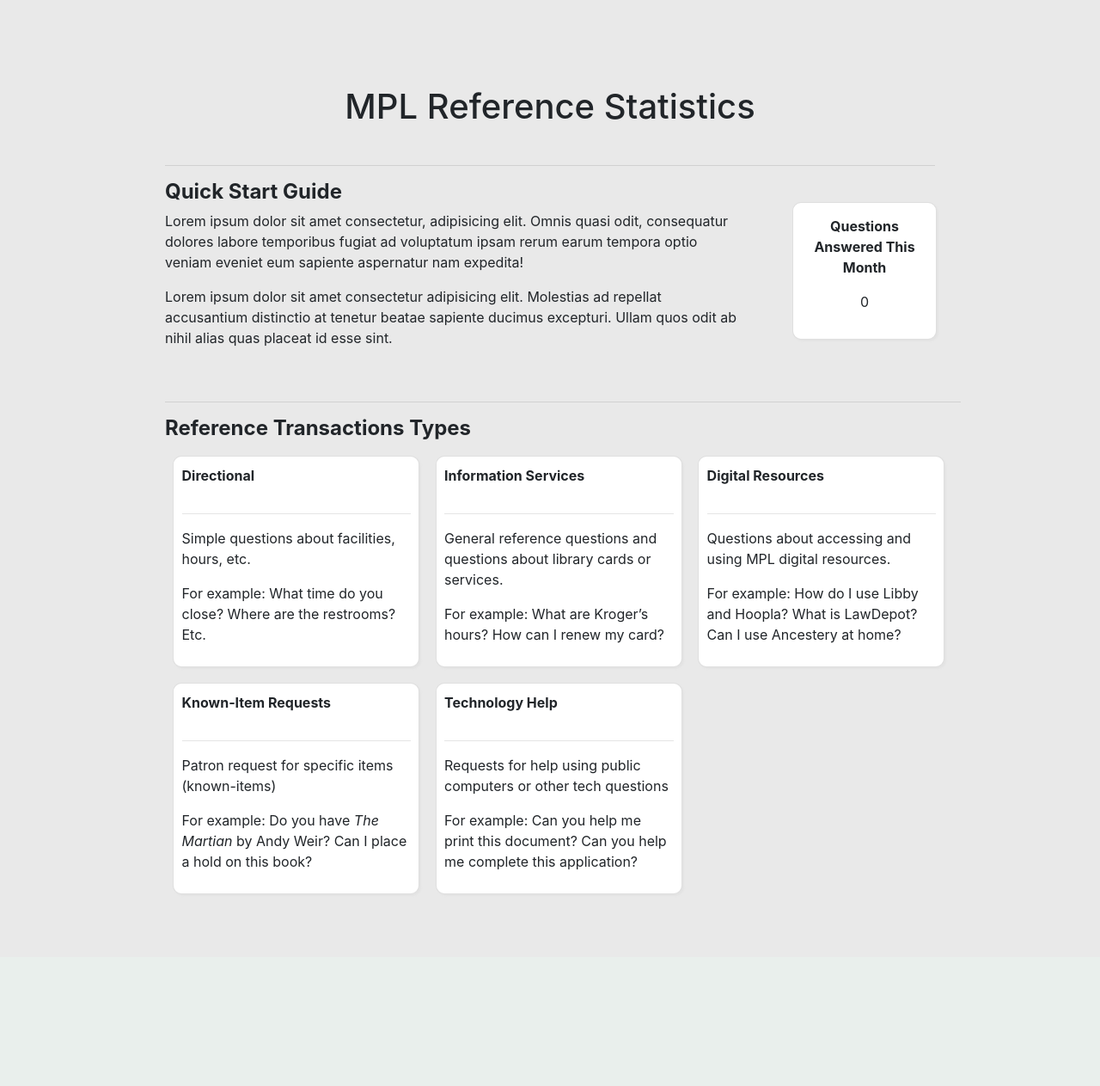
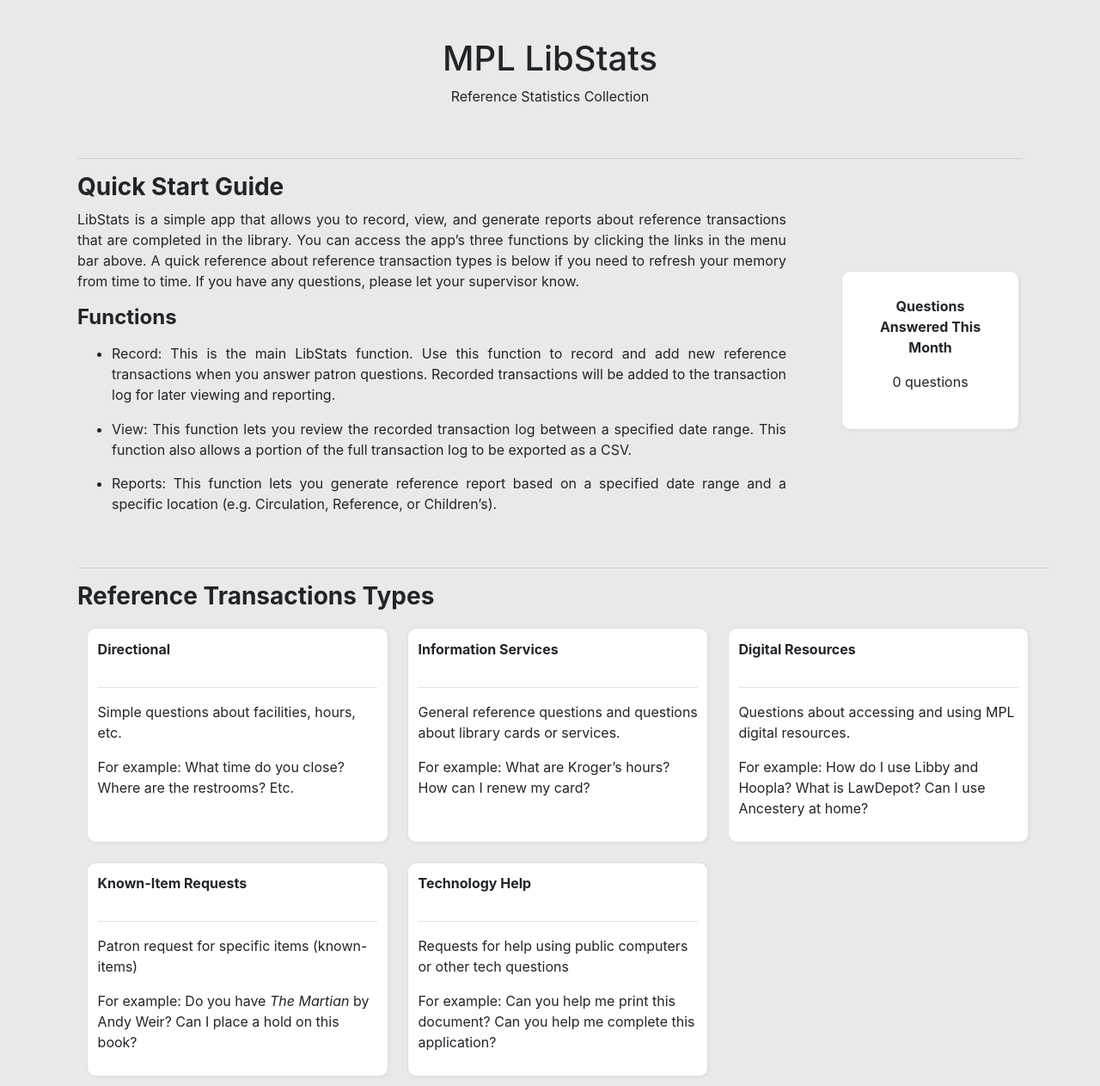
Before and after one commit to jamesspearsv/libstats, a Django app: page / in a window 1280 px wide. Shown: the part 60-1323 px from the top of the page at 86% size. Before the commit the page ends 1100 px from the top, so only its background shows below. Run offline with Django 4.2, Linux system fonts and the light colour scheme; tables that the repository leaves empty hold one stand-in row (values such as "Sample post"); parts of the project's set-up code (start-up, migrations or seed data) failed here and were passed over; some libraries are stand-ins or nearby versions.

Commit message:
Added homepage quick start and general style updates

```diff
--- a/reference/settings.py
+++ b/reference/settings.py
@@ -16,7 +16,7 @@ import json
 
 # Set app running mode
 # MODE == "DEV" OR "PROD"
-MODE = 'PROD'
+MODE = 'DEV'
 
 # SECURITY WARNING: don't run with debug turned on in production!
 # SECURITY WARNING: keep the secret key used in production secret!
--- a/transactions/static/transactions/style.css
+++ b/transactions/static/transactions/style.css
@@ -5,7 +5,6 @@ body {
 #nav {
     background-color: #185c36;
     padding: 10px;
-    margin: auto;
 }
 
 #nav > a {
@@ -21,9 +20,8 @@ body {
 }
 
 main {
-    width: 80%;
+    max-width: 1100px;
     margin: auto;
-    padding: 5%;
 }
 
 .page-header {
@@ -77,6 +75,7 @@ thead {
 #index-quickstart {
     grid-column: 1 / span 1;
     grid-row: 1 / span 1;
+    text-align: justify;
 }
 
 #index-counter {
@@ -116,8 +115,7 @@ thead {
 
 .counter-card {
     width: 75%;
-    height: 75%;
-    padding: 3%;
+    padding: 10%;
     margin: auto;
 
 }
@@ -126,3 +124,7 @@ thead {
     width: 30%;
     margin: auto;
 }
+
+#function-list > li {
+    margin-top: 2%;
+}
--- a/transactions/templates/transactions/404.html
+++ b/transactions/templates/transactions/404.html
@@ -1,7 +1,7 @@
 {% extends 'transactions/layouts.html' %}
 
 {% block title %}
-404 Error
+MPL LibStats: 404
 {% endblock %}
 
 {% block body %}
--- a/transactions/templates/transactions/500.html
+++ b/transactions/templates/transactions/500.html
@@ -1,7 +1,7 @@
 {% extends 'transactions/layouts.html' %}
 
 {% block title %}
-500 Error
+MPL LibStats: 500
 {% endblock %}
 
 {% block body %}
--- a/transactions/templates/transactions/add.html
+++ b/transactions/templates/transactions/add.html
@@ -1,12 +1,12 @@
 {% extends 'transactions/layouts.html' %}
 
 {% block title %}
-Record Transaction
+MPL LibStats: Record
 {% endblock %}
 
 {% block body %}
 <section class="page-header">
-    <h1>Add New Reference Transactions</h1>
+    <h1>Record New Reference Transactions</h1>
 </section>
 <section class="card form-card">
     <form action="{% url 'transactions:add' %}" method="post">
--- a/transactions/templates/transactions/generate.html
+++ b/transactions/templates/transactions/generate.html
@@ -1,7 +1,7 @@
 {% extends 'transactions/layouts.html' %}
 
 {% block title %}
-Generate Reports
+MPL LibStats: Reports
 {% endblock %}
 
 {% block body %}
--- a/transactions/templates/transactions/index.html
+++ b/transactions/templates/transactions/index.html
@@ -1,29 +1,43 @@
 {% extends 'transactions/layouts.html' %}
 
 {% block title %}
-Reference Home
+MPL LibStats
 {% endblock %}
 
 {% block body %}
 <section class="page-header">
-    <h1>MPL Reference Statistics</h1>
+    <h1>MPL LibStats</h1>
+    <p>Reference Statistics Collection</p>
 </section>
 <hr>
 <div id="index-container">
     <section id="index-quickstart" class="index-section">
-        <h4 class="index-section-head">Quick Start Guide</h4>
-        <p>Lorem ipsum dolor sit amet consectetur, adipisicing elit. Omnis quasi odit, consequatur dolores labore temporibus fugiat ad voluptatum ipsam rerum earum tempora optio veniam eveniet eum sapiente aspernatur nam expedita!</p>
-        <p>Lorem ipsum dolor sit amet consectetur adipisicing elit. Molestias ad repellat accusantium distinctio at tenetur beatae sapiente ducimus excepturi. Ullam quos odit ab nihil alias quas placeat id esse sint.</p>
+        <h3 class="index-section-head">Quick Start Guide</h3>
+        <p>
+            LibStats is a simple app that allows you to record, view, and generate reports about reference transactions that are completed in the library. You can access the app’s three functions by clicking the links in the menu bar above.
+A quick reference about reference transaction types is below if you need to refresh your memory from time to time. If you have any questions, please let your supervisor know.
+        </p>
+        <h4 class="index-section-head">Functions</h4>
+        <ul id="function-list">
+            <li>
+                Record: This is the main LibStats function. Use this function to record and add new reference transactions when you answer patron questions. Recorded transactions will be added to the transaction log for later viewing and reporting.</li>
+            <li>
+                View: This function lets you review the recorded transaction log between a specified date range. This function also allows a portion of the full transaction log to be exported as a CSV.
+            </li>
+            <li>
+                Reports: This function lets you generate reference report based on a specified date range and a specific location (e.g. Circulation, Reference, or Children’s).
+            </li>
+        </ul>
     </section>
         <section id="index-counter" class="index-section">
         <div class="card counter-card" id="index-counter">
             <p class="card-head">Questions Answered This Month</p>
-            <p id="index-count">{{ count }}</p>
+            <p id="index-count">{{ count }} questions</p>
         </div>
     </section>
     <section id="index-definitions" class="index-section">
         <hr>
-        <h4 class="index-section-head">Reference Transactions Types</h4>
+        <h3 class="index-section-head">Reference Transactions Types</h3>
         <div id="index-definition-cards">
             <div class="card definition-card">
                 <p class="card-head">Directional</p>
--- a/transactions/templates/transactions/reports.html
+++ b/transactions/templates/transactions/reports.html
@@ -1,7 +1,7 @@
 {% extends 'transactions/layouts.html' %}
 
 {% block title %}
-View Reports
+MPL LibStats: Reports
 {% endblock %}
 
 {% block body %}
--- a/transactions/templates/transactions/results.html
+++ b/transactions/templates/transactions/results.html
@@ -2,7 +2,7 @@
 {% load static %}
 
 {% block title %}
-View Logs
+MPL LibStats: View
 {% endblock %}
 
 {% block body %}
--- a/transactions/templates/transactions/search.html
+++ b/transactions/templates/transactions/search.html
@@ -1,7 +1,7 @@
 {% extends 'transactions/layouts.html' %}
 
 {% block title %}
-View Transactions
+MPL LibStats: View
 {% endblock %}
 
 {% block body %}
```
